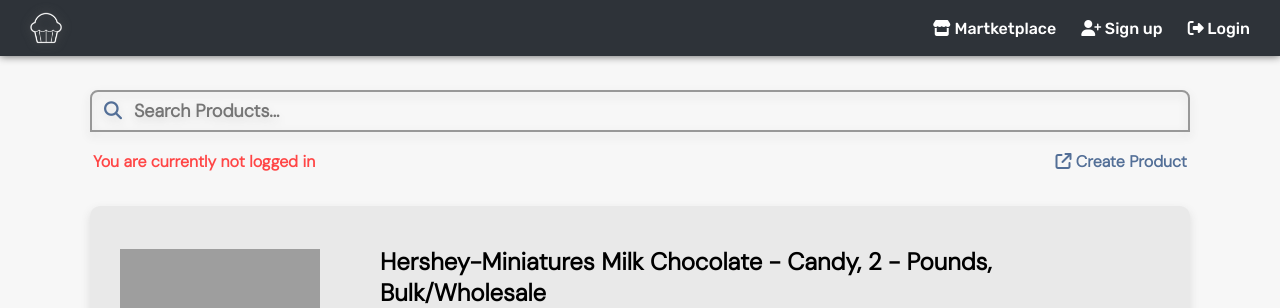
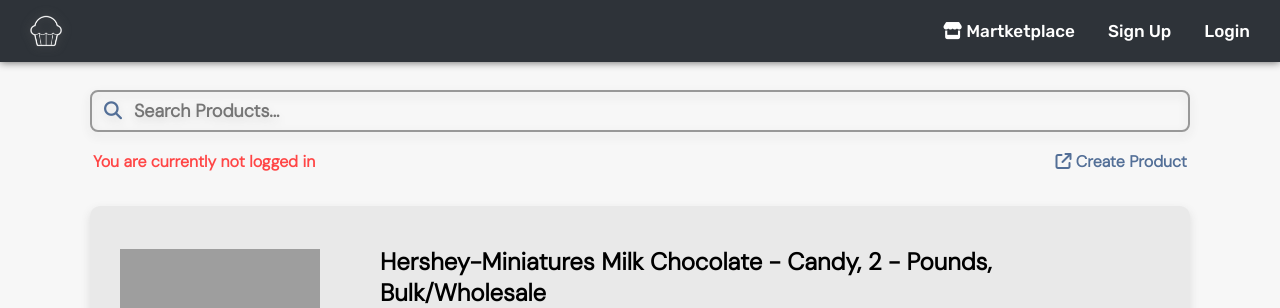
Before and after one commit to RayChu83/SweetToothWonders, a Django app: page /marketplace in a window 1280 px wide. Shown: the top 308 px of the page. Run offline with Django 4.2, Linux system fonts and the light colour scheme; data comes from the database, SQL or seed files in the repository; grey boxes are pictures that could not be loaded.

Commit message:
Final Commit 5

```diff
--- a/Stw_App/templates/Stw_App/logout.html
+++ b/Stw_App/templates/Stw_App/logout.html
@@ -3,13 +3,13 @@
 {% block content %}
     <main>
         <header>
-            <h2 style="font-family: Rubik;" class="header-text">Are you sure you'd like to log out? </h2>
+            <h2 style="font-family: Rubik;" class="header-text">Are you sure you want to log out? </h2>
         </header>
         <div class="form-class">
             <form method="POST">
                 {% csrf_token %}
                 <div class="logout-options">
-                    <a class="link" href="{{request.META.HTTP_REFERER}}"><i class="fa-solid fa-share fa-rotate-180"></i> Cancel</a>
+                    <a class="link" href="{{request.META.HTTP_REFERER}}"><i class="fa-solid fa-share fa-rotate-180"></i> Go Back</a>
                     <input class="danger-btn" type="submit" value="Logout">
                 </div>
             </form>
--- a/Stw_App/templates/Stw_App/marketplace.html
+++ b/Stw_App/templates/Stw_App/marketplace.html
@@ -17,7 +17,7 @@
                             </div>
                             <div class="search-input">
                                 <input class="search_field" name="search" type="text"
-                                    {% if query %}
+                                    {% if query and query != "None" %}
                                         value="{{query}}"
                                     {% endif %}
                                     placeholder="Search Products..." autocomplete="off"
@@ -92,18 +92,18 @@
         {% endif %}
         <div class="pagination">
             {% if candy.has_previous %}
-                <a href="?{% if query %}search={{query}}&{% endif %}page={{candy.previous_page_number}}"><i class="fa-solid fa-angle-left"></i></a>
+                <a href="?{% if query and query != "None" %}search={{query}}&{% endif %}page={{candy.previous_page_number}}" title="View Previous Page"><i class="fa-solid fa-angle-left"></i></a>
             {% endif %}
 
             <div class="current_page">
-                <form action="?search={{query}}&page={{page_number}}" method="get">
+                <form action="?{% if query and query != "None" %}search={{query}}&{% endif %}page={{page_number}}" method="get">
                     <input type="hidden" name="search" value="{{ query }}">
                     <input id="page-input" name="page" type="text" value="{{candy.number}}">
                 </form>
             </div>
 
             {% if candy.has_next %}
-                <a href="?{% if query %}search={{query}}&{% endif %}page={{candy.next_page_number}}"><i class="fa-solid fa-angle-right"></i></a>
+                <a href="?{% if query and query != "None" %}search={{query}}&{% endif %}page={{candy.next_page_number}}" title="View Next Page"><i class="fa-solid fa-angle-right"></i></a>
             {% endif %}
         </div>
     </main>
--- a/Stw_App/templates/Stw_App/navbar.html
+++ b/Stw_App/templates/Stw_App/navbar.html
@@ -15,22 +15,22 @@
           {% if request.user.is_authenticated %}
           <li>
             <a href="{% url 'Stw_App:user_profile' %}"
-              ><i class="fa-solid fa-user"></i> Profile</a
+              > Profile</a
             >
           </li>
           <li>
             <a href="{% url 'Stw_App:marketplace' %}"
-              ><i class="fa-solid fa-store"></i> Martketplace</a
+              > Martketplace</a
             >
           </li>
           <li>
             <a href="{% url 'Stw_App:cart' %}"
-              ><i class="fa-solid fa-cart-shopping"></i> See Cart</a
+              > View Cart</a
             >
           </li>
           <li>
             <a class="logout-btn" href="{% url 'Stw_App:logout' %}"
-              ><i class="fa-solid fa-right-from-bracket"></i> Logout</a
+              > Logout</a
             >
           </li>
           {% else %}
@@ -41,12 +41,12 @@
           </li>
           <li>
             <a href="{% url 'Stw_App:signup' %}"
-              ><i class="fa-solid fa-user-plus"></i> Sign up</a
+              > Sign Up</a
             >
           </li>
           <li>
             <a href="{% url 'Stw_App:login' %}"
-              ><i class="fa-solid fa-right-from-bracket"></i> Login</a
+              > Login</a
             >
           </li>
           {% endif %}
--- a/Stw_App/templates/Stw_App/view_product.html
+++ b/Stw_App/templates/Stw_App/view_product.html
@@ -118,7 +118,7 @@
             <section id="product-comments">
                     {% if not comments and not query %}
                         <div class="comment-section" style="font-family: 'DM Sans';">
-                            <p>Become first to add a comment.</p>
+                            <p>Become first to write a review.</p>
                         </div>
                     {% elif not comments and query %}
                         {% include 'Stw_App/no_search_results.html' %}
--- a/Stw_App/views.py
+++ b/Stw_App/views.py
@@ -44,7 +44,7 @@
             brands.append(candy.brand)
 
         query = self.request.GET.get("search")
-        if query:
+        if query and query != "None":
             candy = Candy.objects.filter(Q(brand__icontains=query) | Q(candy_name__icontains=query) | Q(candy_description__icontains=query))
         else:
             candy = self.get_products_rating(request, Candy.objects.all().order_by("-id"))
--- a/static/Stw_App/css/main.css
+++ b/static/Stw_App/css/main.css
@@ -97,7 +97,7 @@
     text-decoration: none;
     display: inline-block;
 }
-/* nav bar styles [DO NOT TOUCH] */
+
 *{
     box-sizing: border-box;
 }
@@ -117,19 +117,22 @@
     align-items: center;
     list-style: none;
     background-color: var(--color2);
-    padding: 12px 30px;
+    padding: 15px 30px;
     margin: 0;
     filter: drop-shadow(0px 0px 4px rgb(87, 87, 87));
 }
+
 .logo a , #brand-footer h2{
     display: flex;
     align-items: center;
     gap: 6px;
 }
+
 .logo a img, #brand-footer img{
     height: 32px;
     filter: drop-shadow(0px 0px 5px rgb(97, 97, 97));
 }
+
 .logo a, #brand-footer h2{
     text-decoration: none;
     color: var(--color1);
@@ -138,16 +141,24 @@
     text-align: center;
     position: relative;
 }
-.close-menu i , .text-red{
+
+.text-red{
     color: rgb(255, 70, 70);
 }
-.menu {display: flex;}
-.menu li {padding-left: 25px;}
+
+.menu {
+    display: flex;
+}
+
+.menu li {
+    padding-left: 33px;
+}
 .menu li a {
     display: inline-block;
     text-decoration: none;
     color: var(--color1);
     font-family: "Rubik";
+    font-size: 1.07em;
     text-align: center;
     transition: 0.15s ease-in-out;
     position: relative;
@@ -159,7 +170,7 @@
     left: 0;
     width: 0;
     height: 2px;
-    background-color: rgb(105, 132, 167);
+    background-color: rgb(63 86 115);
 }
 
 .menu li a:hover:after {width: 100%;}
@@ -188,7 +199,7 @@
         flex-direction: column;
         align-items: center;
         justify-content: center;
-        width: 55%;
+        width: 100%;
         height: 100vh;
         position: fixed;
         top: 0;
@@ -413,7 +424,7 @@
     display: flex;
     align-items: center;
     gap: 10px;
-    border-radius: 8px 8px 0 0;
+    border-radius: 8px;
     background-color: transparent;
     border: #989898 2px solid;
     padding: 6px 12px;
@@ -903,7 +914,7 @@
         width: 100%;
     }
     .nav-bar{
-        padding: 12px 15px;
+        padding: 15px 30px;
     }
 }
 @media (max-width : 400px){
--- a/static/Stw_App/js/main.js
+++ b/static/Stw_App/js/main.js
@@ -1,13 +1,16 @@
 // MARKETPLACE SEARCH BAR
 const search = document.querySelector(".search-container");
+const searchBox = document.getElementsByClassName("search-box")
 let searchPredictions = document.querySelectorAll(".search-predictions");
 search.addEventListener("mouseover", () => {
     for (let i = 0; i < searchPredictions.length; i++) {
         searchPredictions[i].style.display = "block";
+        searchBox[i].style.borderRadius = "8px 8px 0 0"
         }
 });
 search.addEventListener("mouseout", () => {
     for (let i = 0; i < searchPredictions.length; i++) {
         searchPredictions[i].style.display = "none";
+        searchBox[i].style.borderRadius = "8px"
         }
 });
```
Also changed, not shown: Stw_Project/settings.py (+1 -27 lines).
